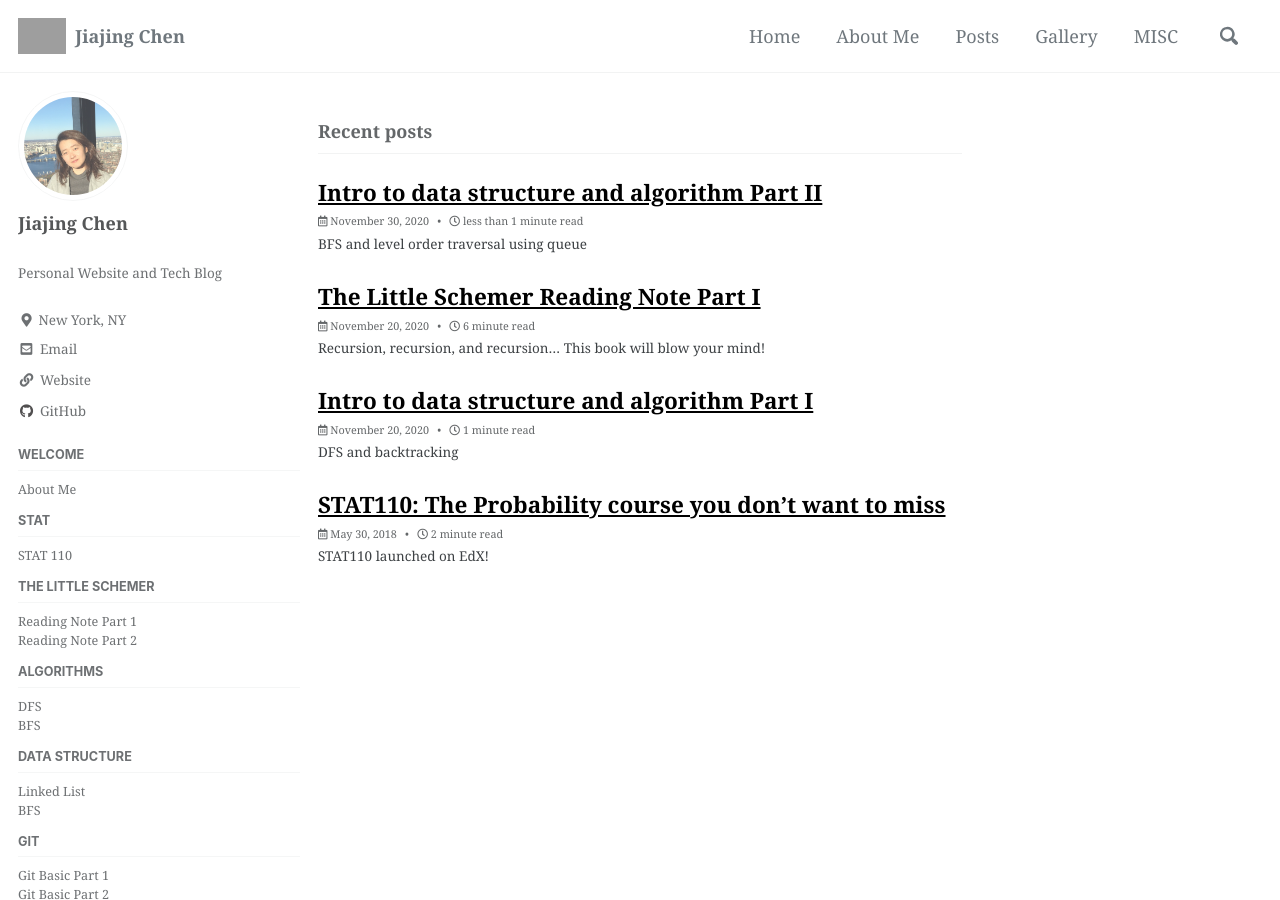
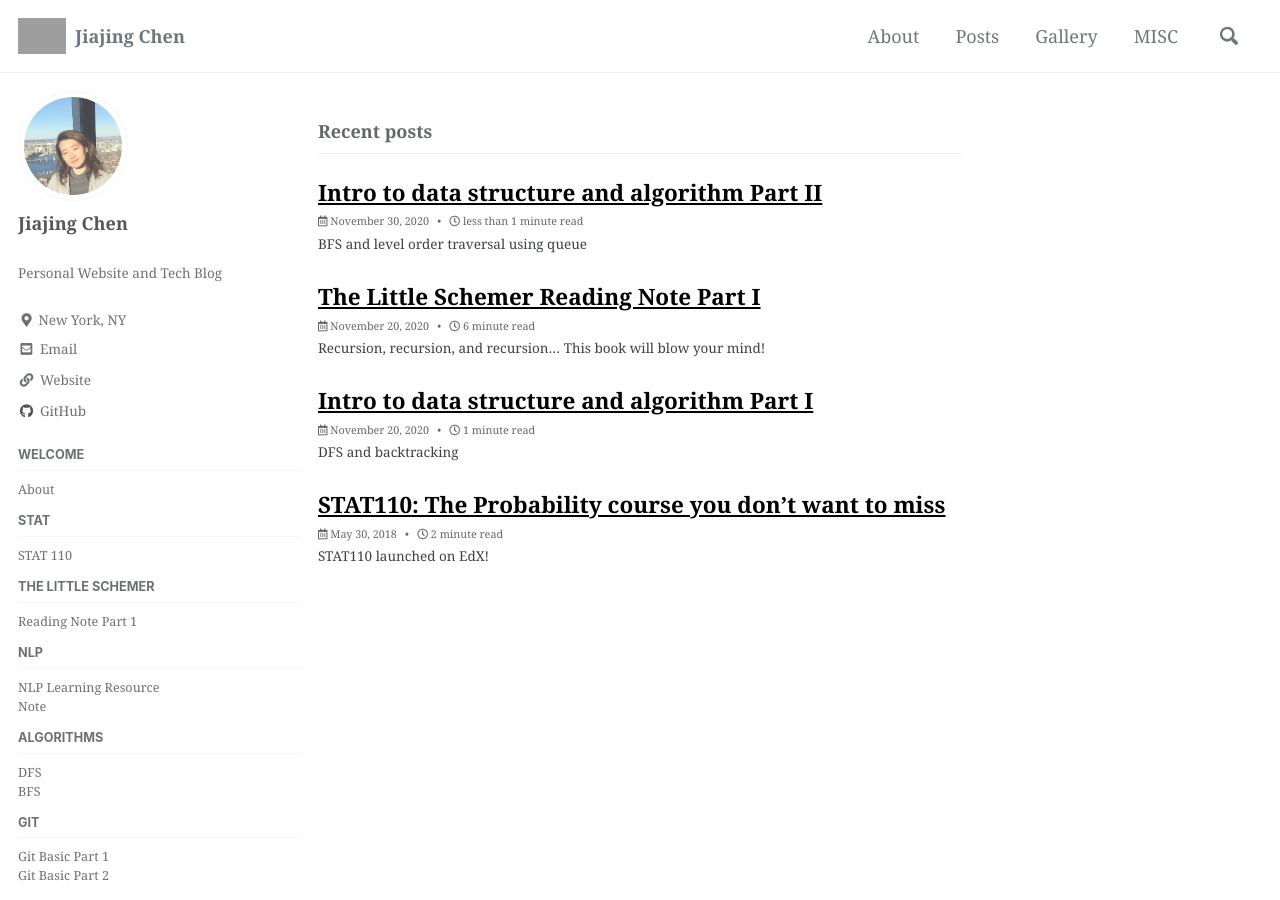
Before and after one commit to jiajingchen/jiajingchen.github.io, a Jekyll site: the page built from index.html, in a window 1280 px wide and 900 px high. Built offline with Jekyll 4.4.1, drawn with Linux system fonts in a browser that asks for light colours; cached includes are drawn as plain includes; nearby versions of some CDN libraries; the list of posts is cut into pages by our own code; grey boxes are pictures that could not be loaded.

Commit message:
update 01012020

```diff
--- a/_data/navigation.yml
+++ b/_data/navigation.yml
@@ -1,8 +1,6 @@
 # main links
 main:
-  - title: "Home"
-    url: /
-  - title: "About Me"
+  - title: "About"
     url: /about/
   - title: "Posts"
     url: /posts/
@@ -14,7 +12,7 @@ main:
 docs:
   - title: Welcome
     children:
-      - title: "About Me"
+      - title: "About"
         url: /about/
 
   - title: STAT
@@ -25,9 +23,14 @@ docs:
   - title: The Little Schemer
     children:
       - title: "Reading Note Part 1"
-        url: /book/post-lisp-little-schemer-part-1/
-      - title: "Reading Note Part 2"
-        url: /book/post-lisp-little-schemer-part-2/
+        url: /scheme/post-lisp-little-schemer-part-1/
+
+  - title: NLP
+    children:
+      - title: "NLP Learning Resource"
+        url: /nlp-part-1/
+      - title: "Note"
+        url: /nlp-part-2/
 
   - title: Algorithms
     children:
@@ -36,12 +39,6 @@ docs:
       - title: "BFS"
         url: /post-algorithm-part-2/
 
-  - title: Data Structure
-    children:
-      - title: "Linked List"
-        url: /post-data-structure-part-1/
-      - title: "BFS"
-        url: /post-data-structure-part-2/
 
   - title: Git
     children:
```
